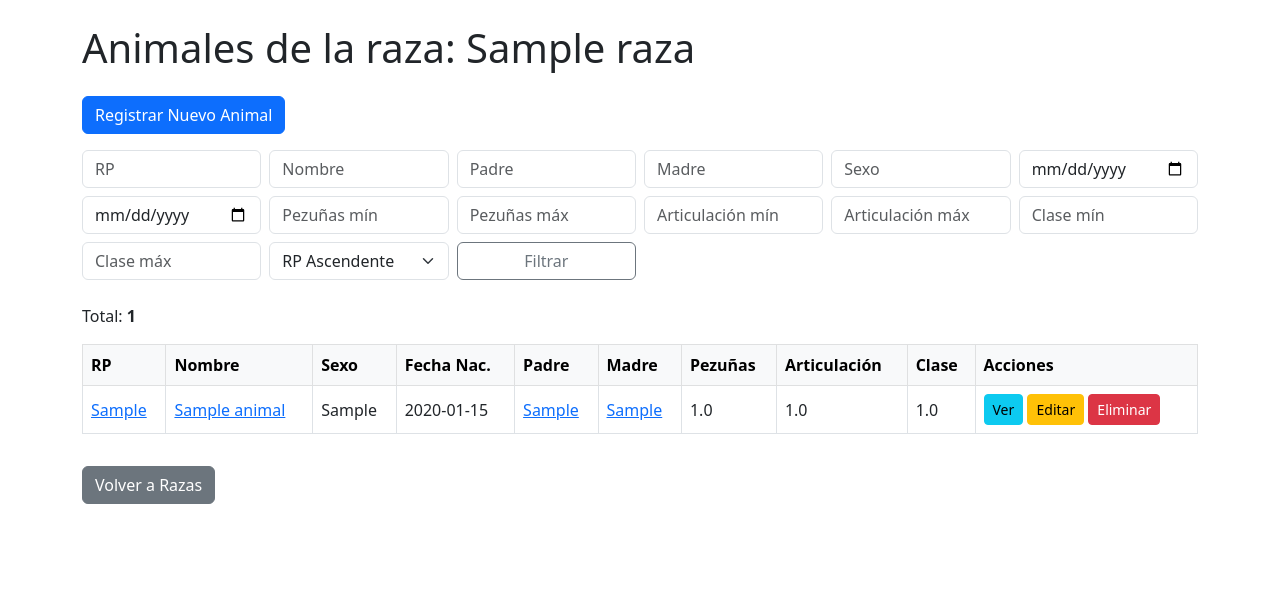
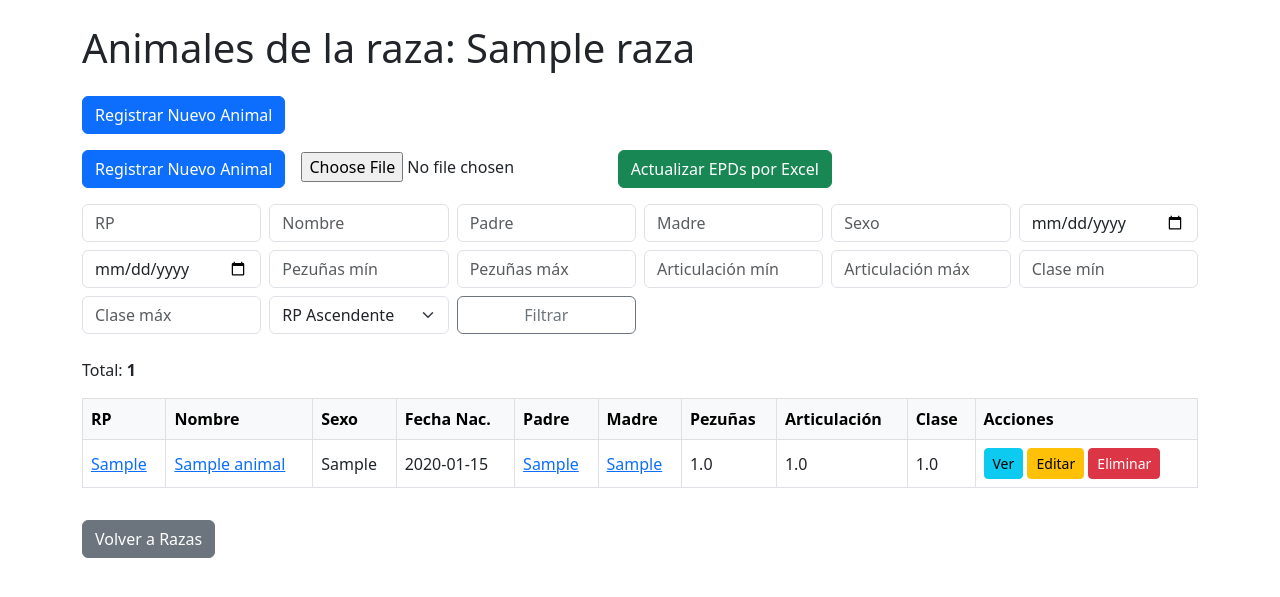
Before and after one commit to Fermin2107/Genetics, a Flask app: page /raza/1 in a window 1280 px wide. Shown: the part 56-653 px from the top of the page. Run offline with Flask 3, Linux system fonts and the light colour scheme; a user stored in the database is signed in; tables that the repository leaves empty hold one stand-in row (values such as "Sample post").

Commit message:
Update raza.html

```diff
--- a/templates/raza.html
+++ b/templates/raza.html
@@ -3,6 +3,19 @@
 <h1 class="mb-4">Animales de la raza: {{ raza.nombre }}</h1>
 
 <a href="{{ url_for('registrar_animal', raza_id=raza.id) }}" class="btn btn-primary mb-3">Registrar Nuevo Animal</a>
+<!-- ...todo tu código arriba... -->
+
+<div style="display: flex; gap: 1rem; align-items: center; margin-bottom: 1rem;">
+    <a href="{{ url_for('registrar_animal', raza_id=raza.id) }}" class="btn btn-primary">Registrar Nuevo Animal</a>
+
+    <!-- Formulario para subir Excel -->
+    <form method="post" action="{{ url_for('actualizar_epds_excel', raza_id=raza.id) }}" enctype="multipart/form-data" style="display: inline;">
+        <input type="file" name="archivo" accept=".xls,.xlsx" required>
+        <button type="submit" class="btn btn-success">Actualizar EPDs por Excel</button>
+    </form>
+</div>
+
+<!-- ...filtros y el resto de tu template... -->
 
 <form method="get" class="row g-2 mb-4">
     <div class="col-md-2"><input type="text" class="form-control" name="rp" placeholder="RP" value="{{ request.args.get('rp', '') }}"></div>
```
